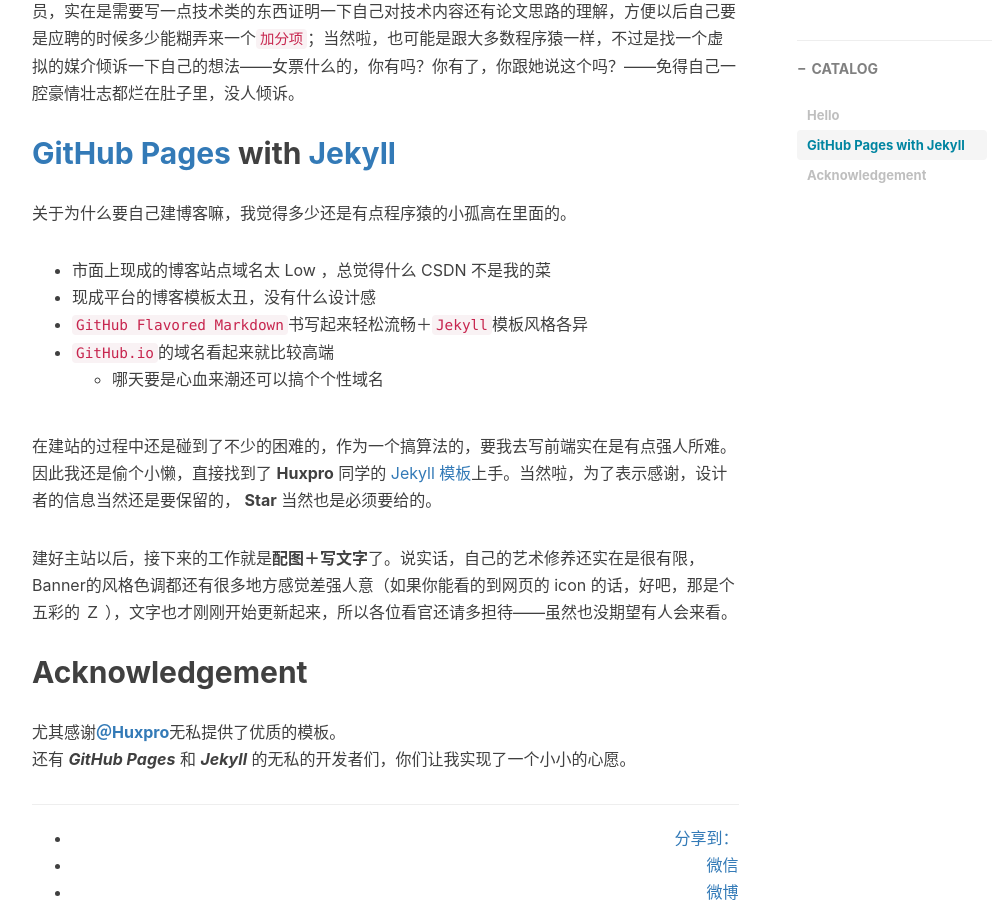
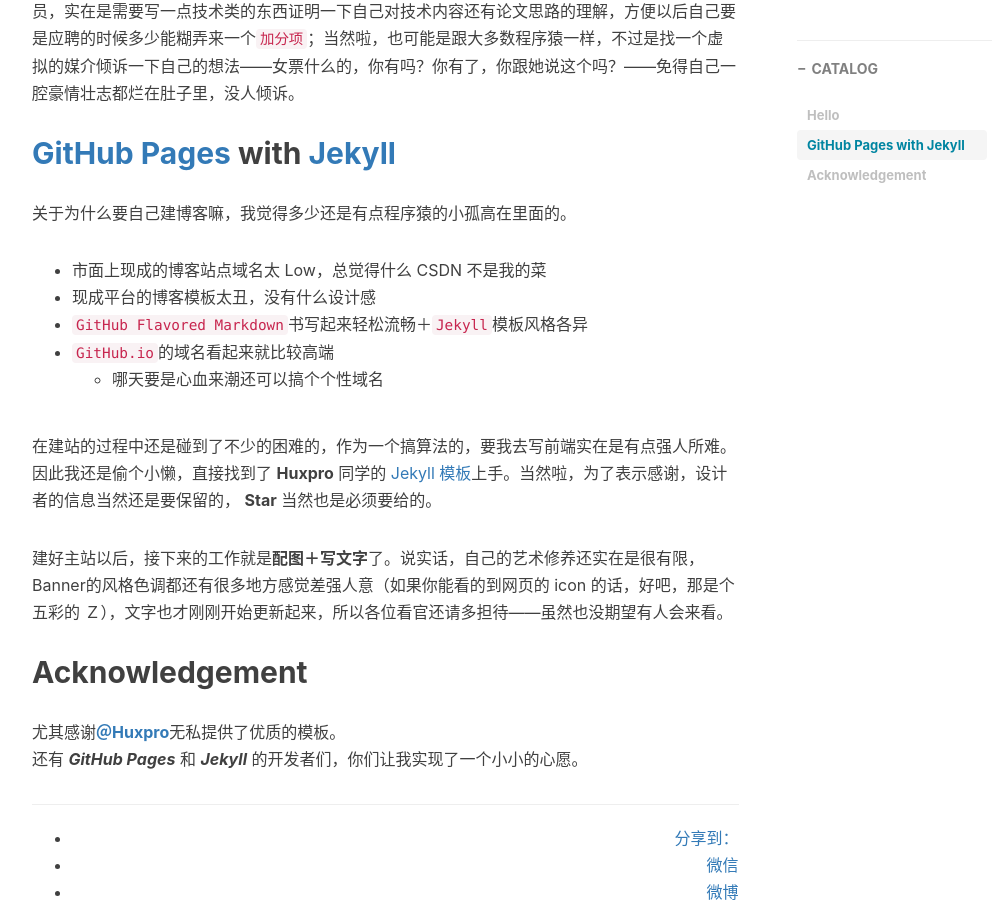
Before and after one commit to WellyZhang/wellyzhang.github.io, a Jekyll site: the page built from _posts/2016-04-24-hello-blog.md, in a window 1280 px wide and 900 px high, scrolled down 1014 px. Shown: the whole window, without its empty margins (233-1228 px from the left). Built offline with Jekyll 4.4.1, drawn with Linux system fonts in a browser that asks for light colours; nearby versions of some CDN libraries; comment, search, counter and statistics services are not loaded.

Commit message:
formatting blogs

```diff
--- a/_posts/2016-04-24-hello-blog.md
+++ b/_posts/2016-04-24-hello-blog.md
@@ -24,7 +24,7 @@
 
 关于为什么要自己建博客嘛，我觉得多少还是有点程序猿的小孤高在里面的。
 
-* 市面上现成的博客站点域名太 Low ，总觉得什么 CSDN 不是我的菜
+* 市面上现成的博客站点域名太 Low，总觉得什么 CSDN 不是我的菜
 * 现成平台的博客模板太丑，没有什么设计感
 * `GitHub Flavored Markdown`书写起来轻松流畅＋`Jekyll`模板风格各异
 * `GitHub.io`的域名看起来就比较高端
@@ -32,9 +32,9 @@
 
 在建站的过程中还是碰到了不少的困难的，作为一个搞算法的，要我去写前端实在是有点强人所难。因此我还是偷个小懒，直接找到了 **Huxpro** 同学的 [Jekyll 模板](https://github.com/huxpro/huxpro.github.io/)上手。当然啦，为了表示感谢，设计者的信息当然还是要保留的， **Star** 当然也是必须要给的。
 
-建好主站以后，接下来的工作就是**配图＋写文字**了。说实话，自己的艺术修养还实在是很有限，Banner的风格色调都还有很多地方感觉差强人意（如果你能看的到网页的 icon 的话，好吧，那是个五彩的 Ｚ ），文字也才刚刚开始更新起来，所以各位看官还请多担待——虽然也没期望有人会来看。
+建好主站以后，接下来的工作就是**配图＋写文字**了。说实话，自己的艺术修养还实在是很有限，Banner的风格色调都还有很多地方感觉差强人意（如果你能看的到网页的 icon 的话，好吧，那是个五彩的 Ｚ），文字也才刚刚开始更新起来，所以各位看官还请多担待——虽然也没期望有人会来看。
 
 ## Acknowledgement
 
 尤其感谢**[＠Huxpro](https://github.com/Huxpro)**无私提供了优质的模板。
-还有 ***GitHub Pages*** 和 ***Jekyll*** 的无私的开发者们，你们让我实现了一个小小的心愿。
+还有 ***GitHub Pages*** 和 ***Jekyll*** 的开发者们，你们让我实现了一个小小的心愿。
```
Also changed, not shown: 1 other file.
